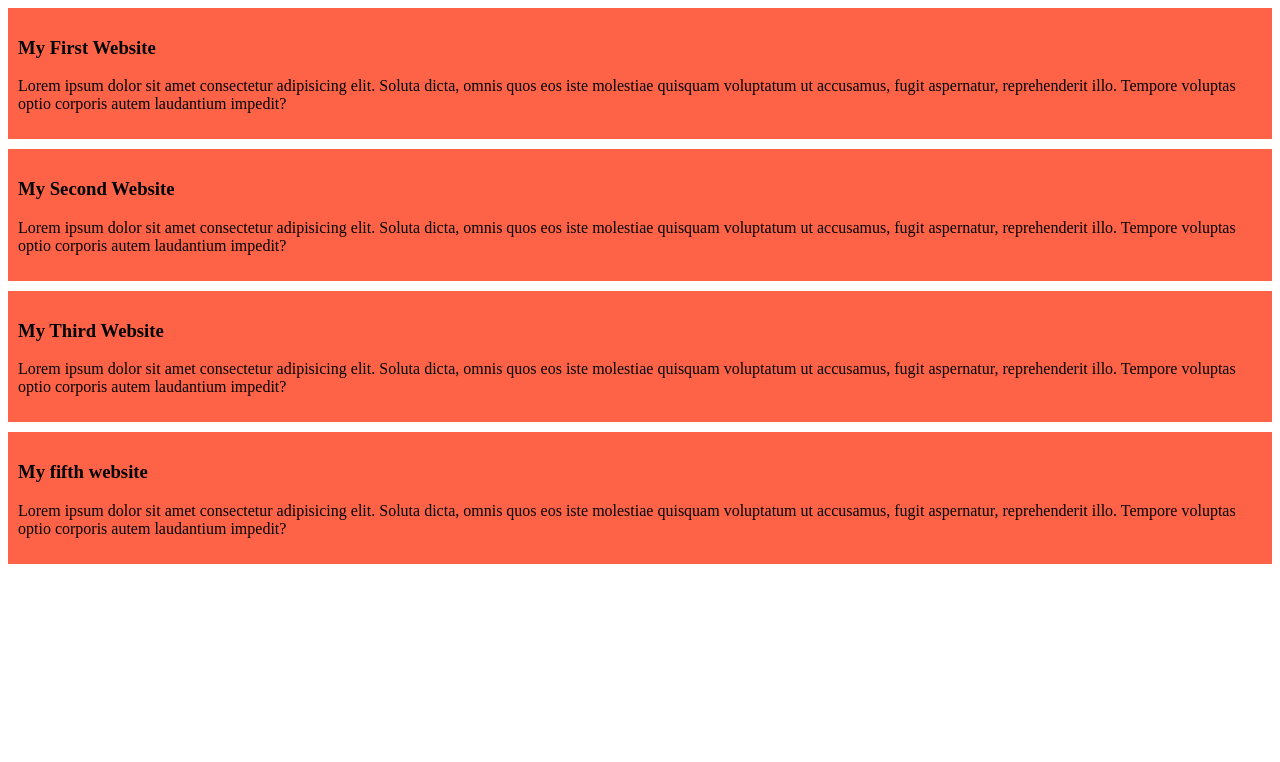
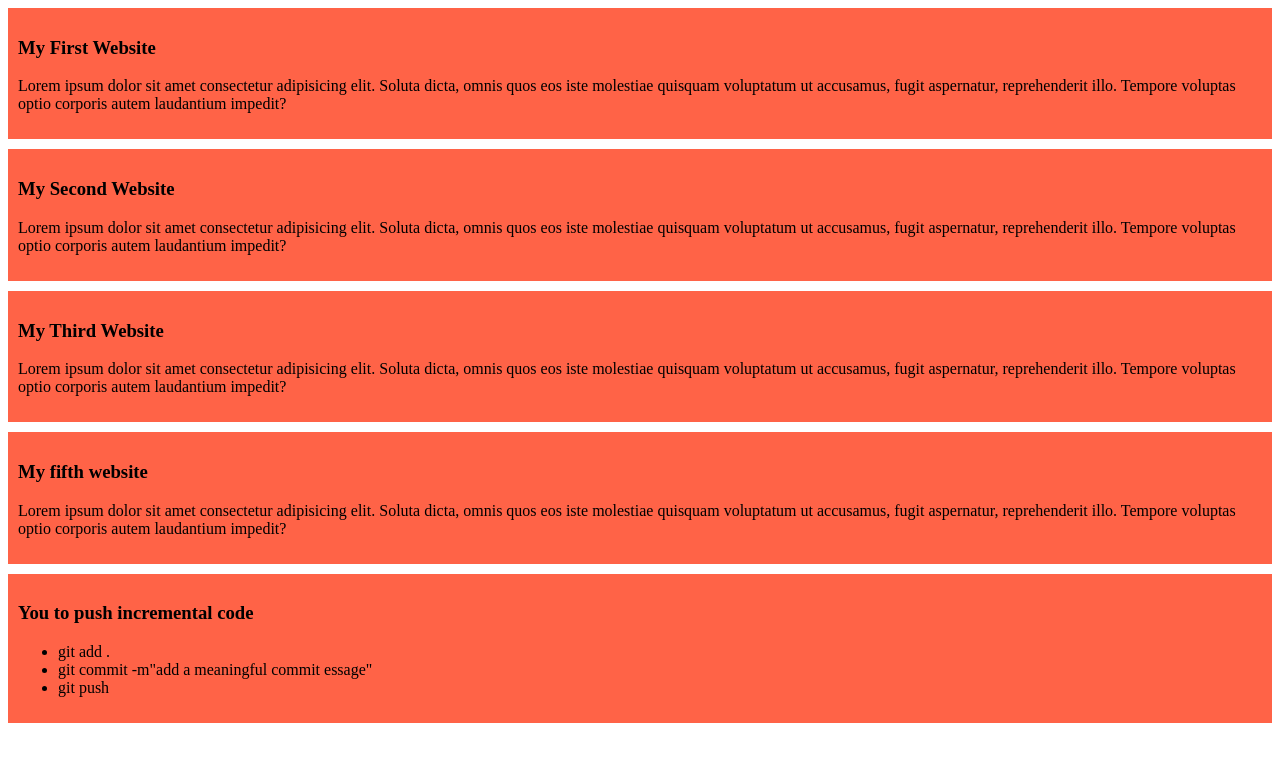
Before and after one commit to hamida-23/my-first-github-repo, a plain HTML site: page index.html in a window 1280 px wide. Drawn offline with Linux system fonts and the light colour scheme.

Commit message:
adding new

```diff
--- a/index.html
+++ b/index.html
@@ -24,5 +24,15 @@
         <p>Lorem ipsum dolor sit amet consectetur adipisicing elit. Soluta dicta, omnis quos eos iste molestiae quisquam voluptatum ut accusamus, fugit aspernatur, reprehenderit illo. Tempore voluptas optio corporis autem laudantium impedit?</p>
     </div>
 
+    <div>
+        <h3>You to push incremental code</h3>
+        <ul>
+            <li>git add .</li>
+            <li>git commit -m"add a meaningful commit essage"</li>
+            <li>git push</li>
+        </ul>
+
+    </div>
+
 </body>
 </html>
```
